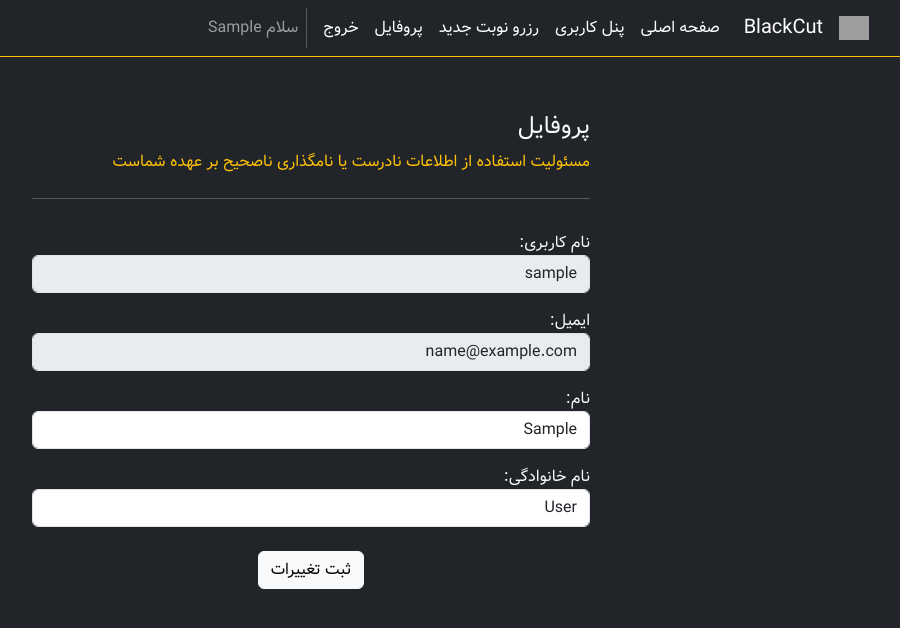
After one commit to bardianz/blackcut-django, a Django app: page /account/profile/ in a window 1280 px wide. The commit adds this page. Shown: the top 628 px of the page, without its empty margins (329-1229 px from the left). Run offline with Django 5.2, Linux system fonts and the light colour scheme; the visitor is signed in with stand-in values (Sample User, id 1); grey boxes are pictures that could not be loaded.

Commit message:
add profile feature

```diff
--- a/account/forms.py
+++ b/account/forms.py
@@ -2,7 +2,42 @@ from django import forms
 from django.contrib.auth.models import User
 from django.contrib.auth.forms import UserCreationForm
 
+
 class RegisterForm(UserCreationForm):
-   class Meta:
-      model = User
-      fields = ( 'username', 'password1', 'password2')
+    class Meta:
+        model = User
+        fields = ("username", "password1", "password2")
+
+
+class UpdateUserForm(forms.ModelForm):
+    username = forms.CharField(
+        max_length=100,
+        required=True,
+        disabled=True,
+        label="نام کاربری",
+        widget=forms.TextInput(
+            attrs={
+                "class": "form-control",
+            }
+        ),
+    )
+    email = forms.EmailField(
+        required=True,
+        disabled=True,
+        label="ایمیل",
+        widget=forms.TextInput(attrs={"class": "form-control"}),
+    )
+    first_name = forms.CharField(
+        required=True,
+        label="نام",
+        widget=forms.TextInput(attrs={"class": "form-control"}),
+    )
+    last_name = forms.CharField(
+        required=True,
+        label="نام خانوادگی",
+        widget=forms.TextInput(attrs={"class": "form-control", "pattern": "[آ-ی]"}),
+    )
+
+    class Meta:
+        model = User
+        fields = ["username", "email", "first_name", "last_name"]
--- /dev/null
+++ b/account/templates/account/profile.html
@@ -0,0 +1,70 @@
+{% extends 'base.html' %}
+
+{% block content %}
+
+
+
+
+
+
+
+
+<div class="d-flex justify-content-center">
+    <div class="col-md-6">
+
+        <h4 dir="rtl">
+            پروفایل
+        </h4>
+        <p dir="rtl" class="text-warning">
+            مسئولیت استفاده از اطلاعات نادرست یا نامگذاری ناصحیح بر عهده شماست
+        </p>
+
+        <hr class="hr mt-4 mb-4  pb-2" />
+
+
+        <div class="div">
+            {% for message in messages %}
+            <div class="alert alert-danger alert-dismissible" role="alert">
+                <div id="form_errors">
+                    <strong>{{ message }}</strong>
+
+                </div>
+            </div>
+            {% endfor%}
+        </div>
+
+
+
+
+
+        <form method="post" class="row g-3" dir="rtl">
+            {% csrf_token %}
+
+
+            {{user_form}}
+
+
+
+
+            <div class="col-md-12 text-center mt-4">
+                <button type="submit" class="btn btn-light">ثبت تغییرات</button>
+            </div>
+        </form>
+
+        <div class=" mt-4 " role="alert">
+            <div id="form_errors">
+                <!-- <ul>
+                        <li> رمز عبور شما نمی تواند فقط عددی باشد. </li>
+                        <li> رمز عبور شما نباید شبیه سایر اطلاعات شما باشد. </li>
+                        <li> رمز عبور شما باید حداقل 8 کاراکتر داشته باشد. </li>
+                        <li> رمز عبور شما نمی تواند یک رمز عبور ساده و رایج باشد. </li>
+                    </ul>         -->
+            </div>
+        </div>
+
+    </div>
+
+</div>
+
+
+{% endblock%}
--- a/account/templates/base.html
+++ b/account/templates/base.html
@@ -56,7 +56,11 @@
 
 
           <li class="nav-item">
-            <a class="nav-link active fw-bolder" href="{% url 'reserve:select_date' %}">رزرو نوبت جدید</a>
+            <a class="nav-link active " href="{% url 'reserve:select_date' %}">رزرو نوبت جدید</a>
+          </li>
+
+          <li class="nav-item">
+            <a class="nav-link active" href="{% url 'account:profile' %}">پروفایل</a>
           </li>
 
           <li class="nav-item">
--- a/account/urls.py
+++ b/account/urls.py
@@ -1,5 +1,5 @@
 from django.urls import path
-from .views import Dashboard,login_view,logout_view,register_view
+from .views import Dashboard,login_view,logout_view,register_view,profile
 
 app_name= 'account'
 
@@ -7,6 +7,7 @@ app_name= 'account'
 urlpatterns = [
 
     path('', Dashboard.as_view(),name="dashboard"),
+    path('profile/', profile ,name="profile"),
     path('register/', register_view,name="register"),
     path('login/', login_view,name="login"),
     path('logout/', logout_view,name="logout"),
--- a/account/views.py
+++ b/account/views.py
@@ -1,6 +1,6 @@
 from django.shortcuts import render, redirect
 from django.views import View
-from django.contrib.auth.forms import UserCreationForm
+from django.contrib.auth.forms import UserCreationForm,UserChangeForm
 from django.urls import reverse_lazy
 from django.views.generic import View
 from django.contrib.auth import authenticate, login, logout
@@ -8,9 +8,24 @@ from .forms import RegisterForm
 from django.contrib import messages
 from reservation.models import Appointment
 from reservation.utils import convert_to_persian_weekday
+from django.contrib.auth.decorators import login_required
+
+from .forms import UpdateUserForm
 
 
+@login_required
+def profile(request):
+    if request.method == 'POST':
+        user_form = UpdateUserForm(request.POST, instance=request.user)
 
+        if user_form.is_valid():
+            user_form.save()
+            messages.success(request, 'پروفایل شما آپدیت شد')
+            return redirect(to="account:login")
+    else:
+        user_form = UpdateUserForm(instance=request.user)
+
+    return render(request, 'account/profile.html', {'user_form': user_form})
 
 class Dashboard(View):
     template_name = "account/dashboard.html"
--- a/reservation/views.py
+++ b/reservation/views.py
@@ -2,6 +2,7 @@ from django.shortcuts import render, redirect
 from django.contrib.auth.decorators import login_required
 from .models import Appointment, Service, TimeSlot
 from .utils import date_dict_with_persian_weekday,is_future_date
+from django.contrib import messages
 
 
 @login_required
@@ -55,6 +56,10 @@ def choose_date_view(request):
         else:
             context["error_message"] = "لطفاً تاریخی قبل از امروز را انتخاب نکنید"
 
+    if not request.user.first_name and not request.user.last_name :
+        messages.error(request, 'لطفا نام و نام خانوادگی خود را در قسمت پروفایل به درستی تکمیل کنید')
+        return redirect("account:dashboard")
+
     return render(request, template_name, context)
 
 
```
Also changed, not shown: account/templates/account/dashboard.html (+28 -11 lines).
